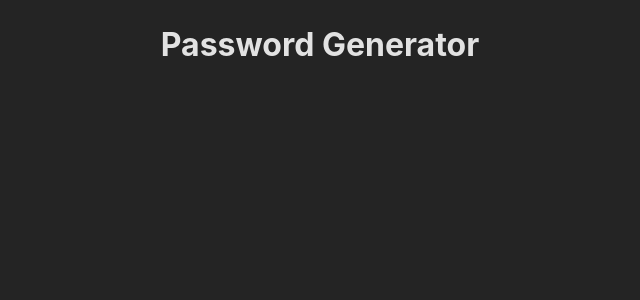
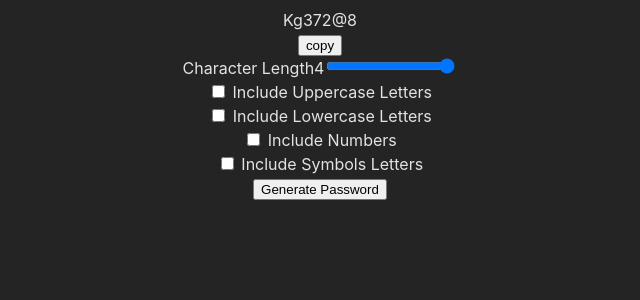
Before and after one commit to Ashutoshupadhyay23/React-Interview_practice, a React (Vite) app in the folder passwordGenerator/: page / in a window 1280 px wide. Shown: the top 300 px of the page, without its empty margins (320-960 px from the left). Built offline with nearby package versions, Linux system fonts and the light colour scheme.

Commit message:
working on UI

```diff
--- a/passwordGenerator/src/App.jsx
+++ b/passwordGenerator/src/App.jsx
@@ -2,11 +2,57 @@ import './App.css'
 
 function App() {
 
+  const checkBoxData = [
+    {title: 'Include Uppercase Letters', state: false},
+    {title: 'Include Lowercase Letters', state: false},
+    {title: 'Include Numbers', state: false},
+    {title: 'Include Symbols Letters', state: false},
+  ]
+
 
   return (
-    <>
-      <h1>Password Generator</h1>
-    </>
+    <div className='container'>
+      {/* Password text and copy */}
+      <div className='header'>
+        <div className='title'>
+          Kg372@8
+        </div>
+        <button className='copyBtn' onClick={() => {}} >
+          copy
+        </button>
+      </div>
+
+      {/* Character length  */}
+      <div className='charLength'>
+        <span>
+          <label>Character Length</label>
+          <label>4</label>
+        </span>
+
+        <input
+         type="range"
+         min='4'
+         max='20'
+        //  value={}
+        //  onChange={}
+        />
+
+      </div>
+      {/* Checkboxes */}
+      <div className='checkboxes'>
+        {checkBoxData.map((checkbox, i) => {
+          return (
+            <div key={i}>
+              <input type="checkbox" checked={checkbox.state} />
+              <label> {checkbox.title} </label>
+            </div>
+          )
+        })}
+      </div>
+      {/* Strength */}
+      {/* Generate Button */}
+      <button className='generateBtn' onClick={() => {}}>Generate Password</button>
+    </div>
   )
 }
 
```
